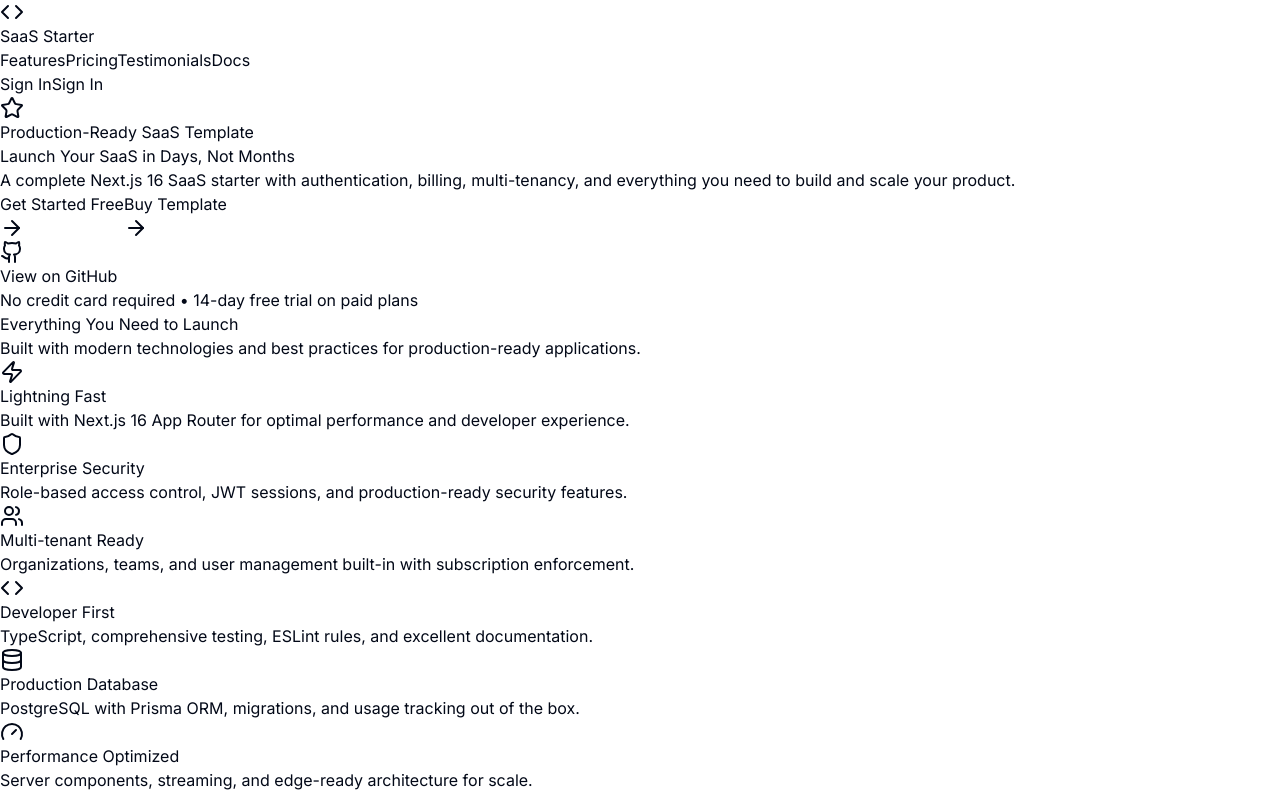
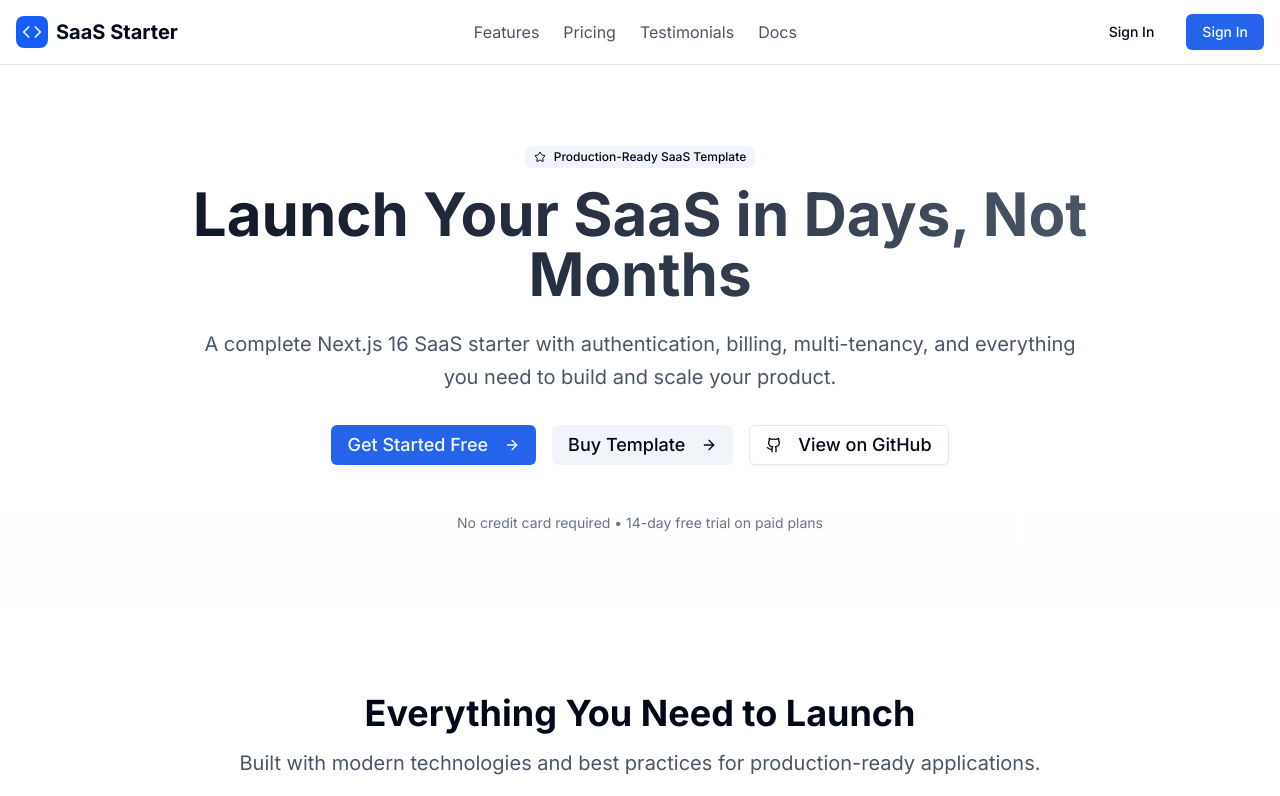
Before and after one commit to buildproven/saas-starter-kit, a Next.js app: page / in a window 1280 px wide. Shown: the top 796 px of the page. Built offline with nearby package versions, Linux system fonts and the light colour scheme; no server answers.

Commit message:
fix: preserve Tailwind v4 imports

```diff
--- a/package.json
+++ b/package.json
@@ -110,7 +110,6 @@
     "react-dom": "^19.2.1",
     "stripe": "^16.12.0",
     "tailwind-merge": "^3.3.1",
-    "tw-animate-css": "^1.2.9",
     "zod": "^4.1.12",
     "zustand": "^4.0.0"
   },
--- a/src/app/globals.css
+++ b/src/app/globals.css
@@ -1,5 +1,4 @@
-@import url('tailwindcss');
-@import url('tw-animate-css');
+@import 'tailwindcss';
 
 @theme {
   --color-background: hsl(var(--background));
```
Also changed, not shown: .stylelintrc.json, 1 other file (tests, documents, lock files or other folders).
